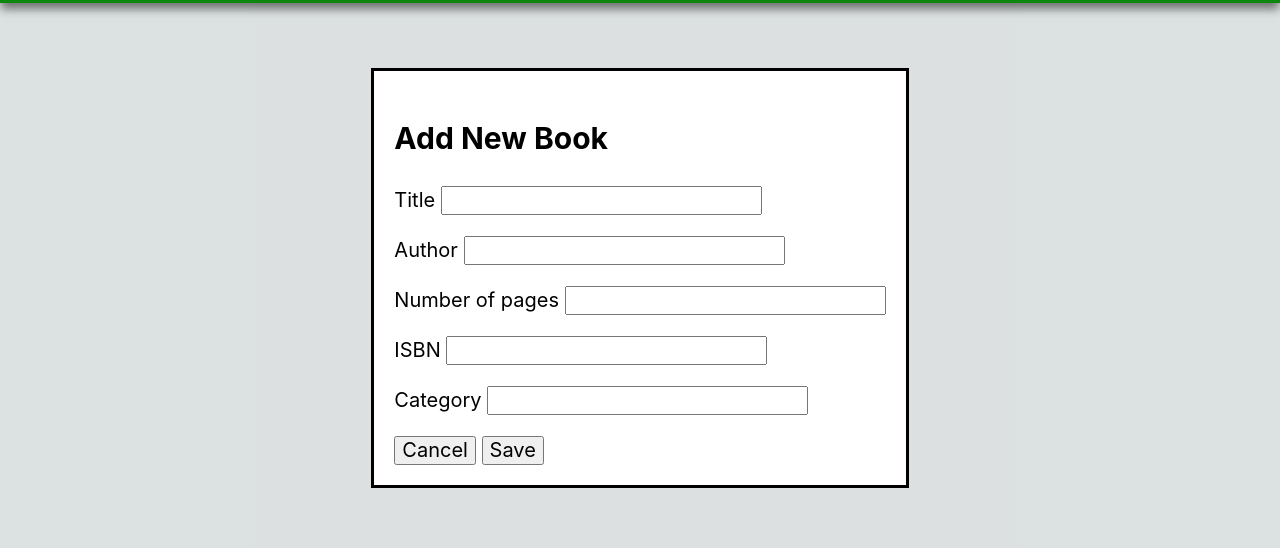
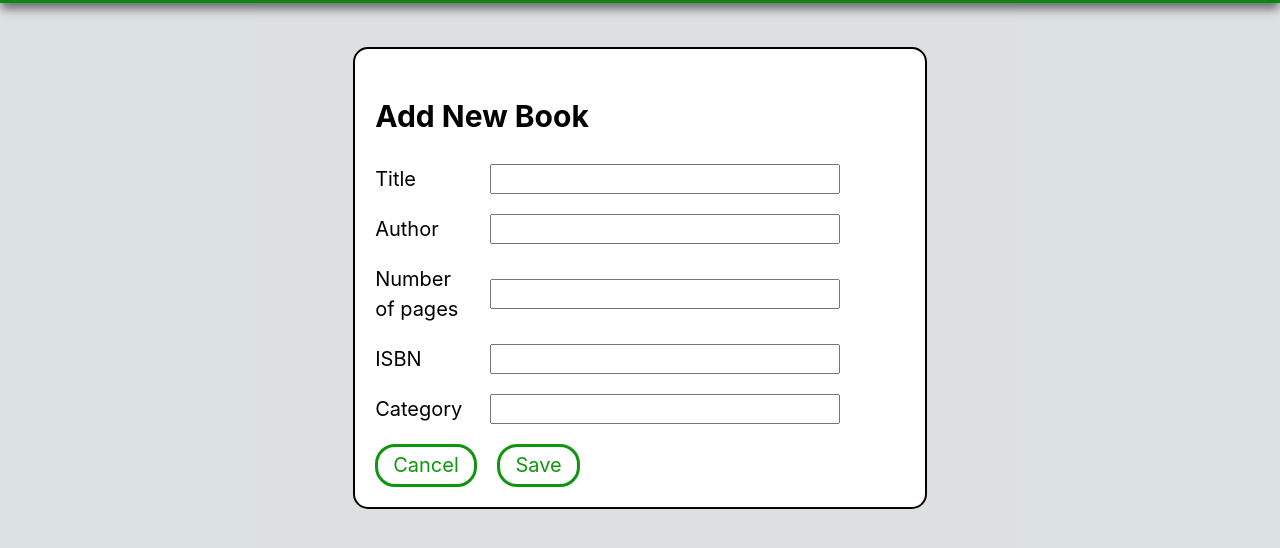
Before and after one commit to rafyls/odin-projects, a plain HTML site: page 201-library/index.html in a window 1280 px wide. Both pictures are taken after a click on the element "Add". Shown: the part 122-670 px from the top of the page. Drawn offline with Linux system fonts and the light colour scheme.

Commit message:
Style the modal dialog and its form

```diff
--- a/201-library/style.css
+++ b/201-library/style.css
@@ -101,3 +101,39 @@ img, svg, video {
   column-gap: 50px;
   margin: 30px;
 }
+
+/* --- Modal dialog --- */
+dialog {
+  border-radius: 15px;
+  border: 2px solid black;
+}
+
+
+dialog > form p {
+  display: flex;
+  justify-content: flex-start;
+  align-items: center;
+}
+
+dialog > form label {
+  flex: 0 0 100px;
+  margin-right: 15px;
+}
+
+dialog > form input {
+  width: 350px;
+  height: 30px;
+}
+
+dialog button {
+  padding: 7px 15px;
+  border: 3px solid rgb(15, 150, 15);
+  background-color: white;
+  color: rgb(15, 150, 15);
+  border-radius: 20px;
+  margin-right: 15px;
+}
+
+dialog button:active {
+  box-shadow: 2px 2px 5px rgba(0, 0, 0, 0.85);
+}
```
